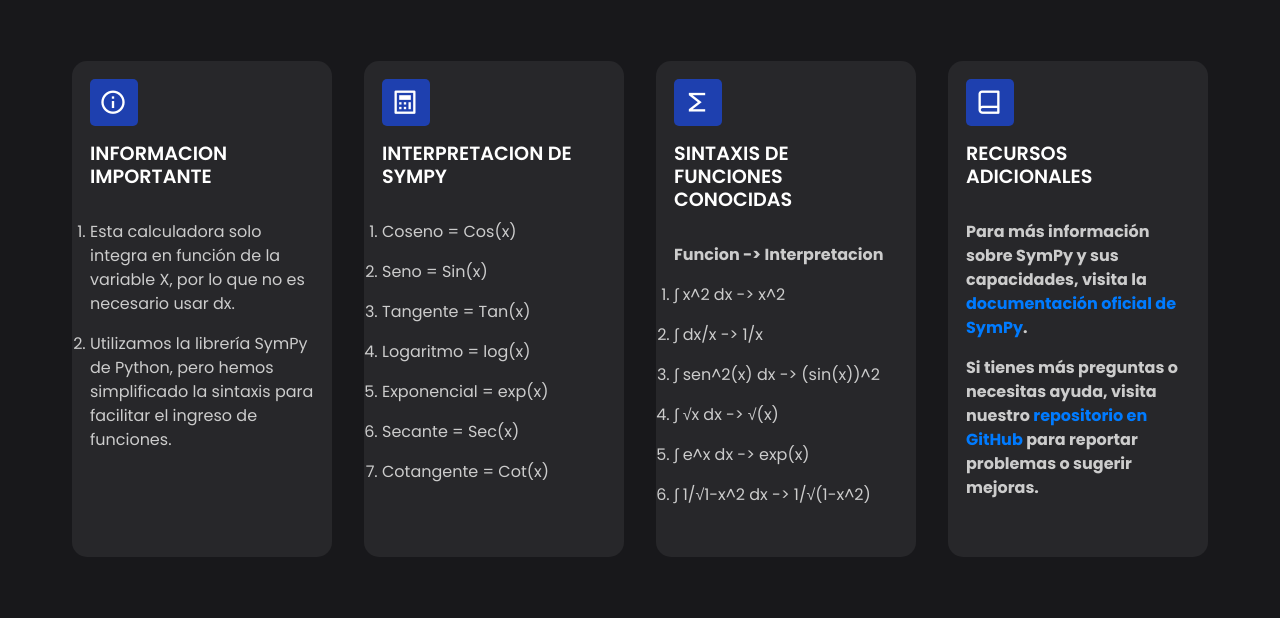
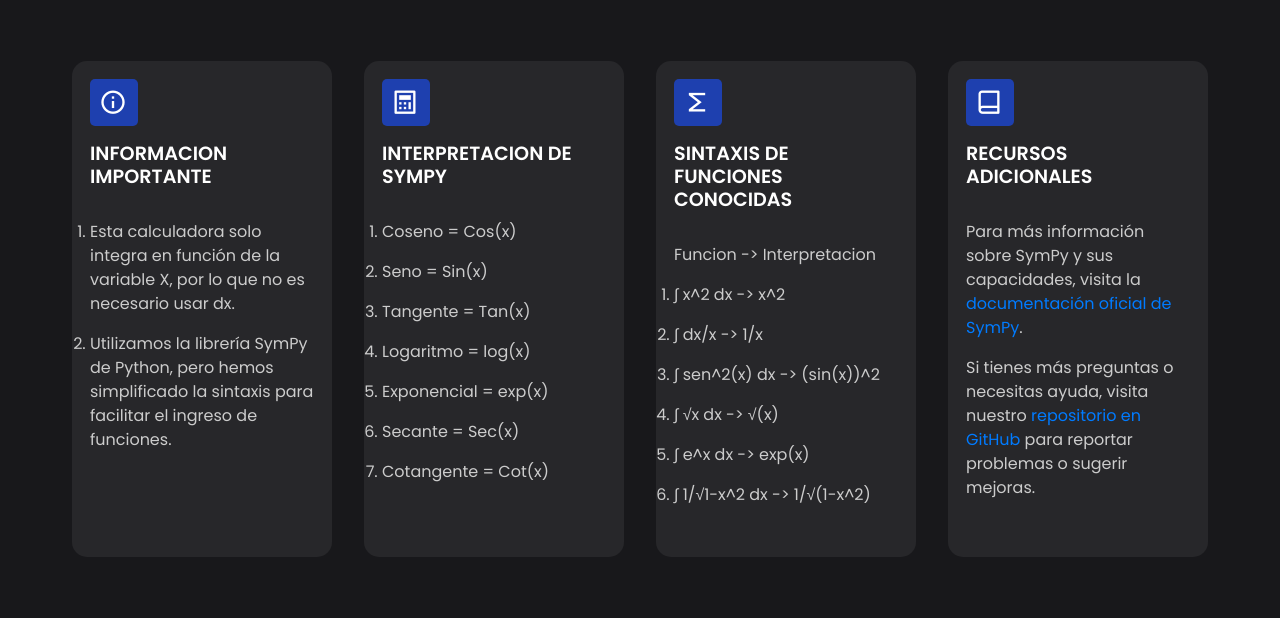
Before and after one commit to RuizFJ/proyecto_geometria, a Django app: page / in a window 1280 px wide. Shown: the part 800-1418 px from the top of the page. Run offline with Django 5.2, Linux system fonts and the light colour scheme; some libraries are stand-ins or nearby versions.

Commit message:
:rocket:

```diff
--- a/app/static/css/style.css
+++ b/app/static/css/style.css
@@ -226,7 +226,7 @@ dl, ul {
 .Manual .card p{
     color: #ccc;
     margin-bottom: 1rem;
-    font-weight: 700;
+
 }
 
 .sub-header{
```
